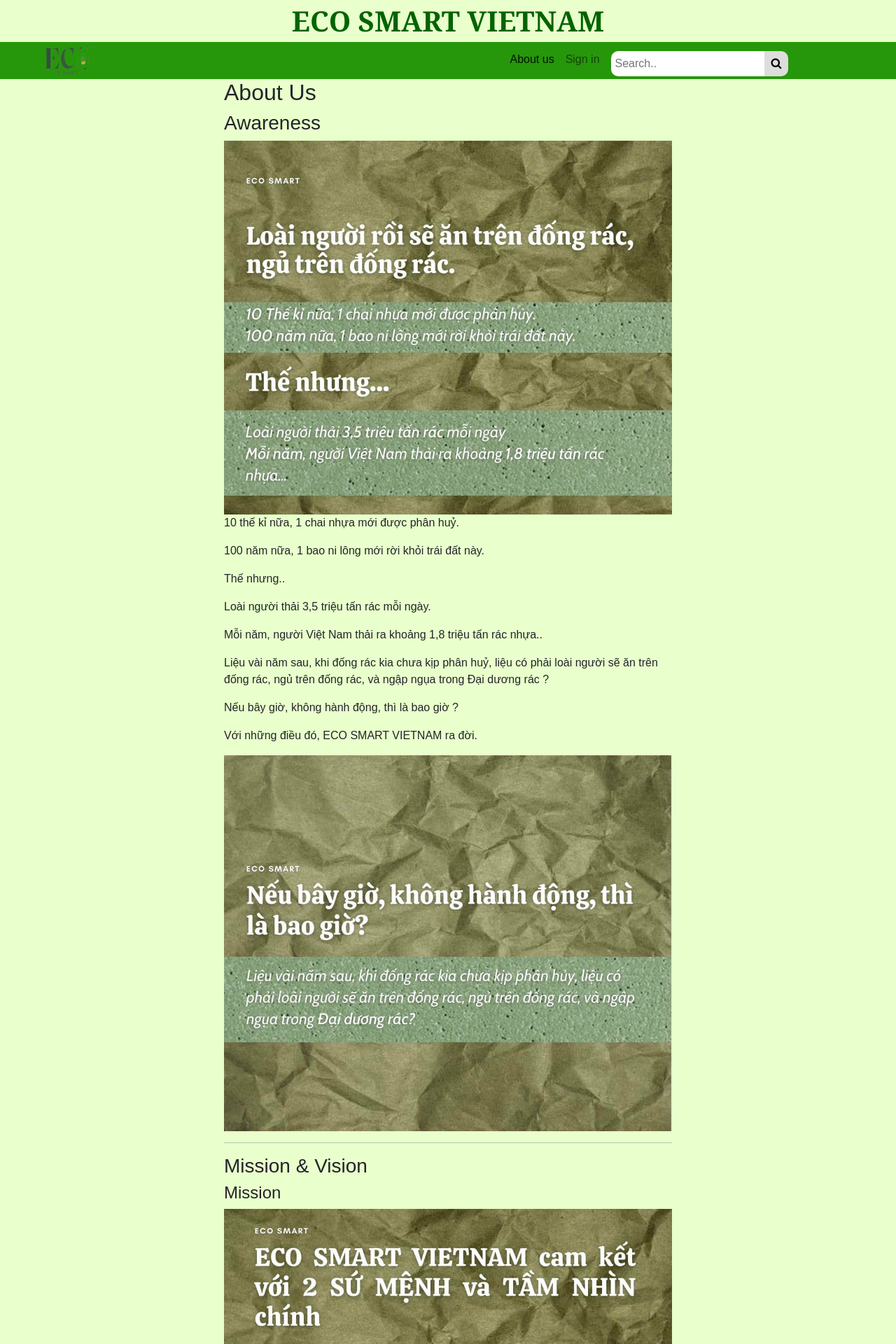
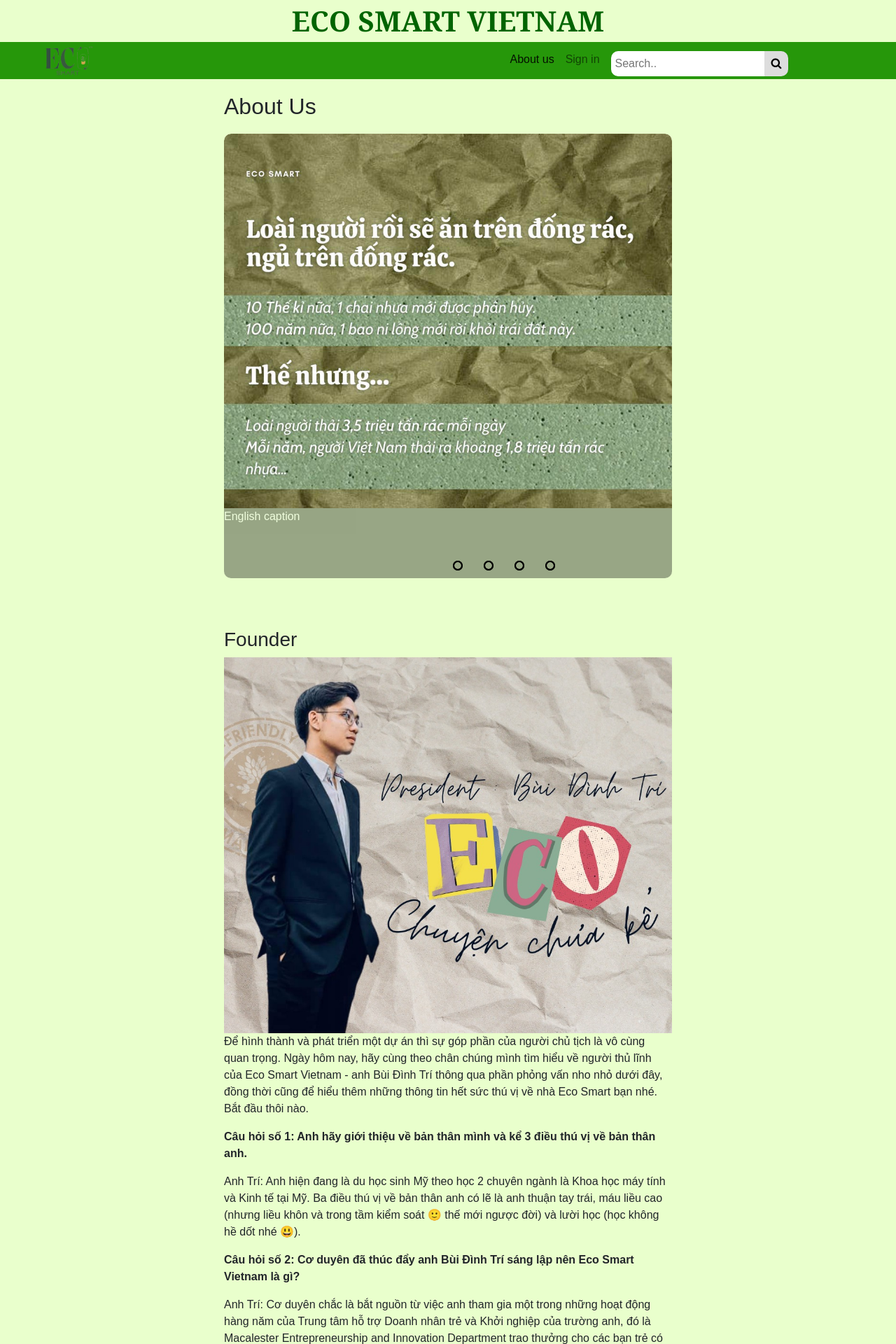
Before and after one commit to tridinhbui/eco-smart-vn, a Flask app: page /about-us in a window 1280 px wide. Shown: the top 1920 px of the page at 70% size. Run offline with Flask 2, Linux system fonts and the light colour scheme.

Commit message:
Animation added to About Us Page and Button added to Home Page

```diff
--- a/static/style/aboutus.css
+++ b/static/style/aboutus.css
@@ -13,6 +13,7 @@
 /* BO FONT HEADING */
 
 .head1 {
+    margin-top: 20px;
     font-size: 32px;
 }
 
--- /dev/null
+++ b/static/style/animation.css
@@ -0,0 +1,128 @@
+.section {
+    margin: 0;
+    padding: 0;
+    margin-top: 20px;
+    margin-bottom: 50px;
+    justify-content: center;
+    align-items: center;
+}
+
+.slider {
+    width: 100%;
+    border-radius: 10px;
+    overflow: hidden;
+}
+
+.slide {
+    width: 500%;
+    display: flex;
+    border-top-left-radius: 10px;
+    border-top-right-radius: 10px;
+}
+
+.slide input {
+    display: none;
+}
+
+.st {
+    width: 20%;
+    transition: 2s;
+}
+
+.st img {
+    width: 100%;
+    border-top-left-radius: 10px;
+    border-top-right-radius: 10px;
+}
+
+.nav-m {
+    position: absolute;
+    margin-top: 610px;
+    width: 800px;
+    justify-content: center;
+    display: flex;
+    border-radius: 10px;
+}
+
+.m-btn {
+    border: 2px solid black;
+    padding: 5px;
+    border-radius: 10px;
+    cursor: pointer;
+    transition: 1s;
+}
+
+.m-btn:not(:last-child) {
+    margin-right: 30px;
+}
+
+.m-btn:hover {
+    background-color: black;
+}
+
+#radio1:checked~.first {
+    margin-left: 0;
+}
+
+#radio2:checked~.first {
+    margin-left: -20%;
+}
+
+#radio3:checked~.first {
+    margin-left: -40%;
+}
+
+#radio4:checked~.first {
+    margin-left: -60%;
+}
+
+.nav-auto {
+    position: absolute;
+    width: 800px;
+    margin-top: 610px;
+    display: flex;
+    justify-content: center;
+}
+
+.nav-auto div {
+    border: 2px solid black;
+    padding: 5px;
+    border-radius: 10px;
+    transition: 1s;
+}
+
+.nav-auto div:not(:last-child) {
+    margin-right: 30px;
+    justify-content: center;
+}
+
+#radio1:checked~.nav-auto .a-b1 {
+    background-color: black;
+}
+
+#radio2:checked~.nav-auto .a-b2 {
+    background-color: black;
+}
+
+#radio3:checked~.nav-auto .a-b3 {
+    background-color: black;
+}
+
+#radio4:checked~.nav-auto .a-b4 {
+    background-color: black;
+}
+
+#radio1:checked~.nav-auto .a-b1 {
+    background-color: black;
+}
+
+.animation-content {
+    font-family: Arial, Helvetica, sans-serif;
+    font-size: 16px;
+    background-color: black;
+    opacity: 35%;
+    color: white;
+    border-bottom-left-radius: 10px;
+    border-bottom-right-radius: 10px;
+    height: 100px;
+}
--- a/templates/aboutus.html
+++ b/templates/aboutus.html
@@ -15,61 +15,7 @@
         <main id="mainstyle">
             <!-- Including: Awareness, Mission & Vision, Founder -->
             <h1 class="head1">About Us</h1>
-
-            <h2 class="head2">Awareness</h2>
-            <!-- Awareness Content -->
-            <div>
-                <img class="caption" src="../static/images/aboutus/aware1.jpg" alt="Awareness1" />
-                <p>
-                    10 thế kỉ nữa, 1 chai nhựa mới được phân huỷ.
-                </p>
-                <p>
-                    100 năm nữa, 1 bao ni lông mới rời khỏi trái đất này.
-                </p>
-                <p>
-                    Thế nhưng..
-                </p>
-                <p>
-                    Loài người thải 3,5 triệu tấn rác mỗi ngày.
-                </p>
-                <p>
-                    Mỗi năm, người Việt Nam thải ra khoảng 1,8 triệu tấn rác nhựa..
-                </p>
-                <p>
-                    Liệu vài năm sau, khi đống rác kia chưa kịp phân huỷ, liệu có phải loài người sẽ ăn trên đống rác, ngủ trên đống rác, và ngập ngụa trong Đại dương rác ?
-                </p>
-                <p>
-                    Nếu bây giờ, không hành động, thì là bao giờ ?
-                </p>
-                <p>
-                    Với những điều đó, ECO SMART VIETNAM ra đời.
-                </p>
-                <img class="caption" src="../static/images/aboutus/aware2.jpg" alt="Awareness 2" />
-            </div>
-            <hr>
-
-            <h2 class="head2">Mission & Vision</h2>
-            <h3 class="head3">Mission</h3>
-            <!-- Missions Content -->
-            <div>
-                <img class="caption" src="../static/images/aboutus/mission.jpg" alt="Mission" />
-                <ol>
-                    <li>Nâng cao nhận thức Việt về hoạt động bảo vệ môi trường.</li>
-                    <li>Thúc đẩy sự phát triển của sản phẩm eco-friendly.</li>
-                </ol>
-            </div>
-
-            <h3 class="head3">Vision</h3>
-            <!-- Vision Content -->
-            <div>
-                <img class="caption" src="../static/images/aboutus/history.jpg" alt="History" />
-                <p>
-                    Eco Smart Vietnam hoạt động với tầm nhìn trở thành 1 trong những tổ chức học sinh/sinh viên hoạt động tích cực hàng đầu miền Bắc trong hoạt động bảo vệ môi trường. Đặc biệt, ESV tiên phong trong việc thúc đẩy sự phát triển của các sản phẩm thân thiện
-                    môi trường.
-                </p>
-            </div>
-            <hr>
-
+            {% include 'animation.html' %}
             <h2 class="head2">Founder</h2>
             <!-- Founder Content -->
             <div>
--- /dev/null
+++ b/templates/animation.html
@@ -0,0 +1,78 @@
+<!DOCTYPE html>
+<html lang="en">
+
+<head>
+    <meta charset="UTF-8">
+    <meta http-equiv="X-UA-Compatible" content="IE=edge">
+    <meta name="viewport" content="width=device-width, initial-scale=1.0">
+    <title>Document</title>
+    <link rel="stylesheet" href="../static/style/animation.css">
+</head>
+
+<body>
+    <section class="section">
+        <div class="slider">
+            <div class="slide">
+                <input type="radio" name="radio-btn" id="radio1">
+                <input type="radio" name="radio-btn" id="radio2">
+                <input type="radio" name="radio-btn" id="radio3">
+                <input type="radio" name="radio-btn" id="radio4">
+
+                <div class="st first">
+                    <img src="../static/images/aboutus/aware1.jpg" alt="Awareness1" />
+                    <p class="animation-content">
+                        English caption
+                    </p>
+                </div>
+
+                <div class="st">
+                    <img src="../static/images/aboutus/aware2.jpg" alt="Awareness 2">
+                    <p class="animation-content">
+                        English caption
+                    </p>
+                </div>
+
+                <div class="st">
+                    <img src="../static/images/aboutus/mission.jpg" alt="Mission">
+                    <p class="animation-content">
+                        English caption
+                    </p>
+                </div>
+
+                <div class="st">
+                    <img src="../static/images/aboutus/history.jpg" alt="Vision">
+                    <p class="animation-content">
+                        English caption
+                    </p>
+                </div>
+
+                <div class="nav-auto">
+                    <div class="a-b1"></div>
+                    <div class="a-b2"></div>
+                    <div class="a-b3"></div>
+                    <div class="a-b4"></div>
+                </div>
+
+                <div class="nav-m">
+                    <label for="radio1" class="m-btn"></label>
+                    <label for="radio2" class="m-btn"></label>
+                    <label for="radio3" class="m-btn"></label>
+                    <label for="radio4" class="m-btn"></label>
+                </div>
+            </div>
+        </div>
+    </section>
+
+    <script type="text/javascript">
+        var counter = 1;
+        setInterval(function() {
+            document.getElementById('radio' + counter).checked = true;
+            counter++;
+            if (counter > 4) {
+                counter = 1;
+            }
+        }, 5000)
+    </script>
+</body>
+
+</html>
--- a/templates/index.html
+++ b/templates/index.html
@@ -17,7 +17,7 @@
 
 <body>
     <!-- include navbar.html here -->
-    {% include 'navbar.html' %} {% include 'carousel.html' %}
+    {% include 'navbar.html' %} {% include 'carousel.html' %} {% include 'button.html' %}
     <!-- include body.html here -->
     {% include 'activities.html' %} {% include 'slideshow.html' %}
     <div>{% include 'aboutus.html' %}</div>
```
Also changed, not shown: static/style/button.css (added, +43 -0 lines), templates/button.html (added, +18 -0 lines).
